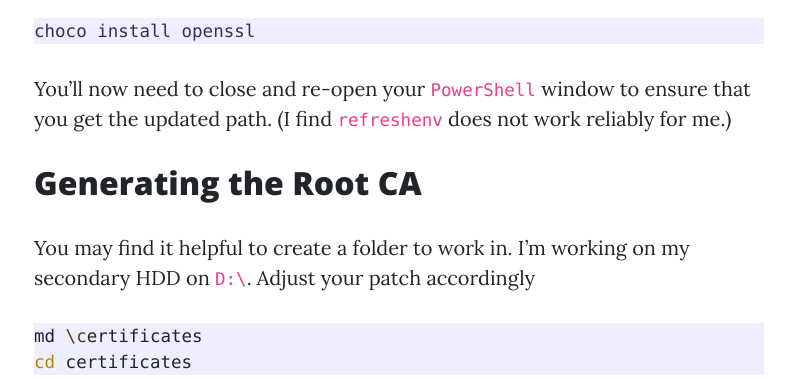
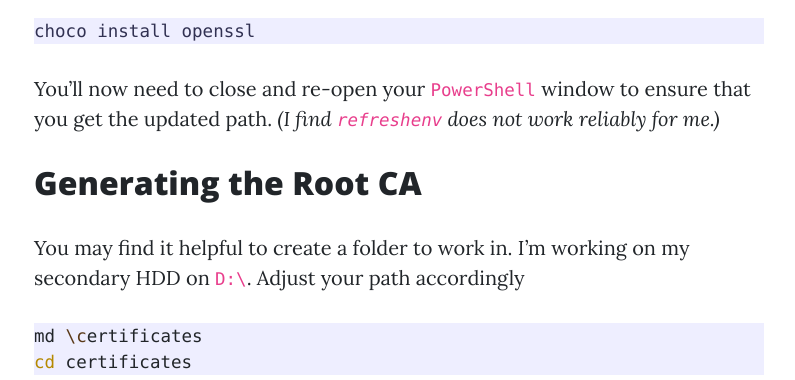
Before and after one commit to paxdev/paxdev.github.io, a Jekyll site: the page built from _posts/2021-10-12-create-a-local-root-ca.md, in a window 1280 px wide and 1400 px high, scrolled down 1187 px. Shown: the part 184-564 px from the top of the window, without its empty margins (241-1036 px from the left). Built offline with Jekyll 4.4.1, drawn with Linux system fonts in a browser that asks for light colours; our own code applies the rules of GitHub Pages for plain Markdown files; some of the changed text lies outside the part shown.

Commit message:
tidy up root ca post

````diff
--- a/_posts/2021-10-12-create-a-local-root-ca.md
+++ b/_posts/2021-10-12-create-a-local-root-ca.md
@@ -32,11 +32,11 @@ If not you can use [chocolatey](https://chocolatey.org/).
 choco install openssl
 ```
 
-You'll now need to close and re-open your `PowerShell` window to ensure that you get the updated path. (I find `refreshenv` does not work reliably for me.)
+You'll now need to close and re-open your `PowerShell` window to ensure that you get the updated path. *(I find `refreshenv` does not work reliably for me.)*
 
 ## Generating the Root CA
 
-You may find it helpful to create a folder to work in. I'm working on my secondary HDD on `D:\`. Adjust your patch accordingly
+You may find it helpful to create a folder to work in. I'm working on my secondary HDD on `D:\`. Adjust your path accordingly
 
 ```shell
 md \certificates
````
Also changed, not shown: other parts of _posts/2021-10-12-create-a-local-root-ca.md (+4 -2 lines).
